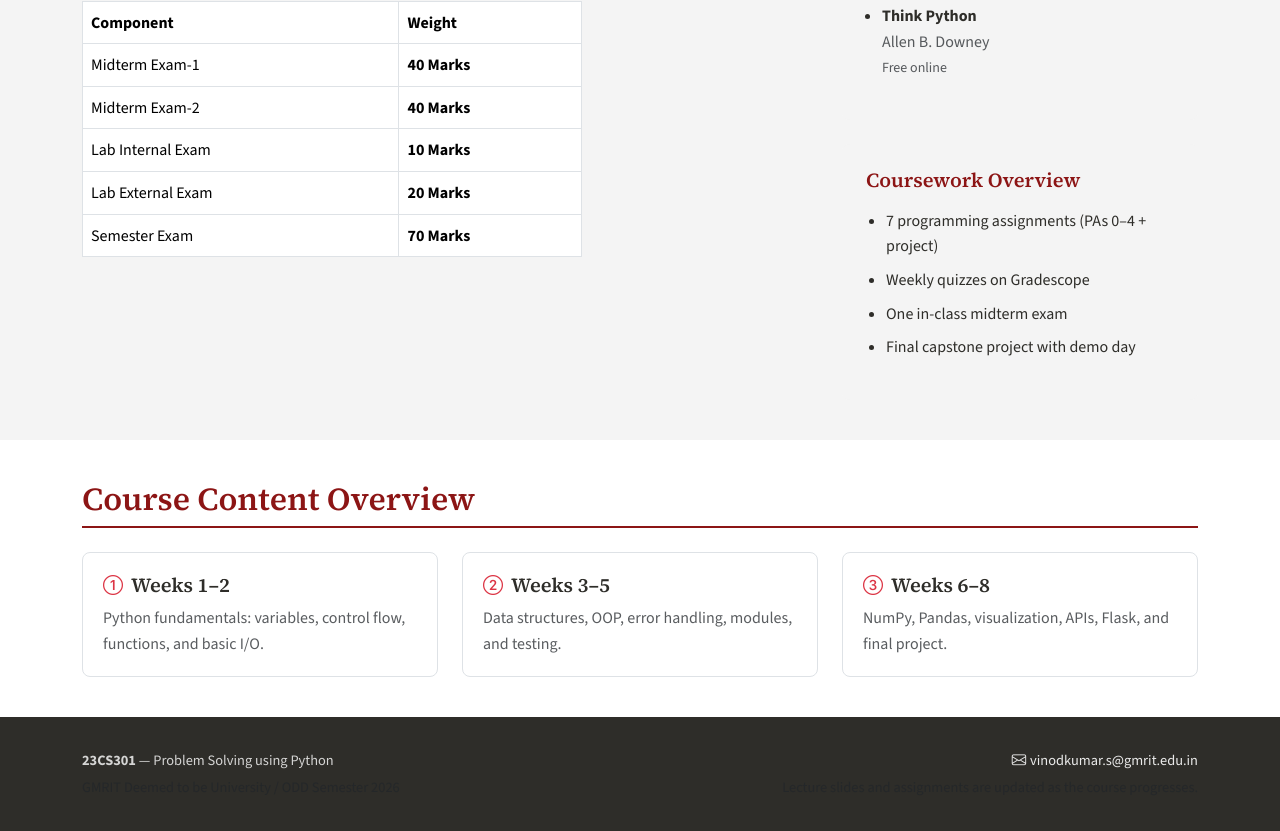
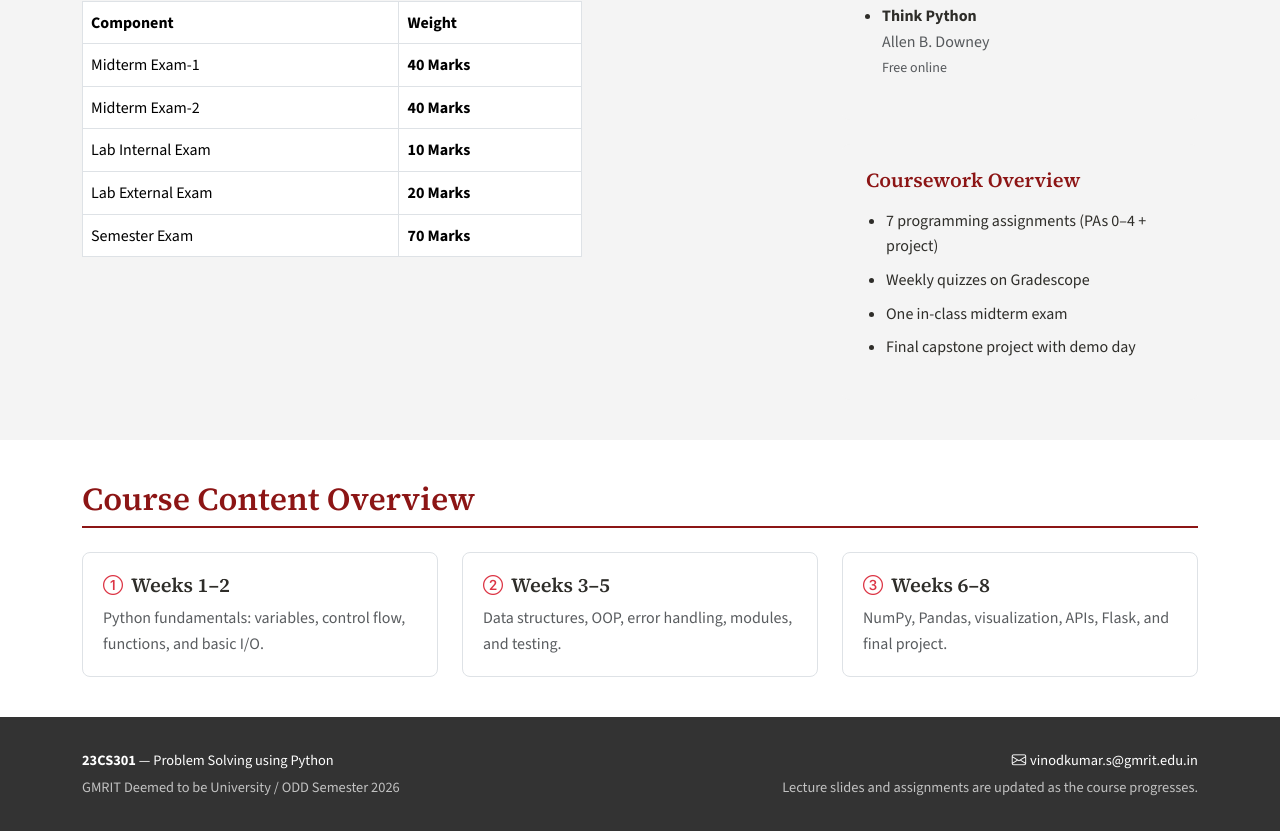
Before and after one commit to vinod3339/Python-Website, a React (Vite) app in the folder course-portal/: page /info in a window 1280 px wide. Shown: the part 522-1353 px from the top of the page. Built offline with nearby package versions, Linux system fonts and the light colour scheme.

Commit message:
Update CourseFooter styles and add Python Lab Task materials

```diff
--- a/course-portal/src/components/CourseFooter.jsx
+++ b/course-portal/src/components/CourseFooter.jsx
@@ -3,23 +3,23 @@ import { courseInfo } from '../data/courseData'
 
 export default function CourseFooter() {
   return (
-    <footer className="course-footer">
+    <footer className="course-footer" style={{ backgroundColor: 'rgba(0, 0, 0, 0.8)', color: 'white' }}>
       <Container>
         <Row>
           <Col md={6}>
             <p className="mb-1">
               <strong>{courseInfo.code}</strong> — {courseInfo.title}
             </p>
-            <p className="mb-0 text-muted">{courseInfo.institution} / {courseInfo.term}</p>
+            <p className="mb-0" style={{ color: 'rgba(255, 255, 255, 0.7)' }}>{courseInfo.institution} / {courseInfo.term}</p>
           </Col>
           <Col md={6} className="text-md-end mt-3 mt-md-0">
             <p className="mb-1">
-              <a href="mailto:vinodkumar.s@gmrit.edu.in">
+              <a href="mailto:vinodkumar.s@gmrit.edu.in" style={{ color: 'white' }}>
                 <i className="bi bi-envelope me-1" />
                 vinodkumar.s@gmrit.edu.in
               </a>
             </p>
-            <p className="mb-0 text-muted">
+            <p className="mb-0" style={{ color: 'rgba(255, 255, 255, 0.7)' }}>
               Lecture slides and assignments are updated as the course progresses.
             </p>
           </Col>
--- a/course-portal/src/data/courseData.js
+++ b/course-portal/src/data/courseData.js
@@ -10,6 +10,11 @@ export const materials = {
     label: 'C and Python',
     filename: 'c-and-python.pptx',
     url: `${baseUrl}materials/c-and-python.pptx`,
+  },
+  pythonLabTaskGitHubVSCode: {
+    label: 'Python Lab Task: Git, GitHub & VS Code',
+    filename: 'Python_Lab_Task_Git_GitHub_VSCode.pdf',
+    url: `${baseUrl}materials/Python_Lab_Task_Git_GitHub_VSCode.pdf`,
   },
 }
 
@@ -108,7 +113,11 @@ export const assignments = [
       'Install Python, set up your development environment, and write your first program. Submit a screenshot of your terminal running a "Hello, World!" script.',
     resources: [
       { label: 'Starter Code', url: '#', icon: 'code-slash' },
-      { label: 'Setup Guide', url: '#', icon: 'book' },
+      { label: 'Setup Guide',
+        type: 'pdf',
+        url: materials.pythonLabTaskGitHubVSCode.url,
+        download: materials.pythonLabTaskGitHubVSCode.filename,
+        icon: 'file-pdf' },
     ],
     topics: ['Python installation', 'IDE setup', 'Basic syntax'],
   },
```
Also changed, not shown: 1 other file (tests, documents, lock files or other folders).
